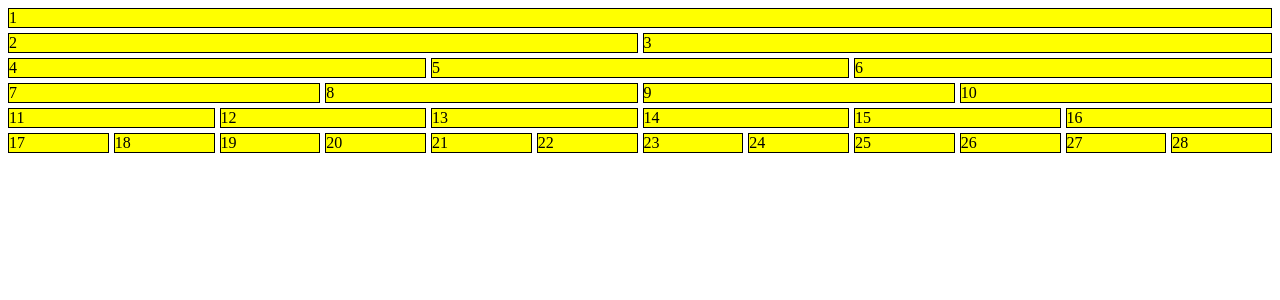
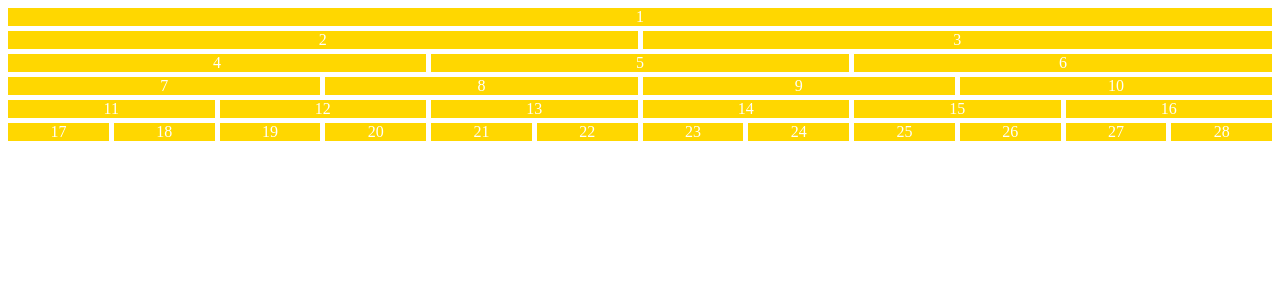
Before and after one commit to manu-lopez/daw, a PHP site: page / in a window 1280 px wide. Shown: the top 300 px of the page. Run offline with PHP 8.4, Linux system fonts and the light colour scheme.

Commit message:
Añade ejercicios grid DIW

```diff
--- a/DIW/grid3/index.html
+++ b/DIW/grid3/index.html
@@ -11,34 +11,34 @@
 
 <body>
   <div class="container">
-    <div class="cell n1">1</div>
-    <div class="cell n2">2</div>
-    <div class="cell n3">3</div>
-    <div class="cell n4">4</div>
-    <div class="cell n5">5</div>
-    <div class="cell n6">6</div>
-    <div class="cell n7">7</div>
-    <div class="cell n8">8</div>
-    <div class="cell n9">9</div>
-    <div class="cell n10">10</div>
-    <div class="cell n11">11</div>
-    <div class="cell n12">12</div>
-    <div class="cell n13">13</div>
-    <div class="cell n14">14</div>
-    <div class="cell n15">15</div>
-    <div class="cell n16">16</div>
-    <div class="cell n17">17</div>
-    <div class="cell n18">18</div>
-    <div class="cell n19">19</div>
-    <div class="cell n20">20</div>
-    <div class="cell n21">21</div>
-    <div class="cell n22">22</div>
-    <div class="cell n23">23</div>
-    <div class="cell n24">24</div>
-    <div class="cell n25">25</div>
-    <div class="cell n26">26</div>
-    <div class="cell n27">27</div>
-    <div class="cell n28">28</div>
+    <div class="cell">1</div>
+    <div class="cell">2</div>
+    <div class="cell">3</div>
+    <div class="cell">4</div>
+    <div class="cell">5</div>
+    <div class="cell">6</div>
+    <div class="cell">7</div>
+    <div class="cell">8</div>
+    <div class="cell">9</div>
+    <div class="cell">10</div>
+    <div class="cell">11</div>
+    <div class="cell">12</div>
+    <div class="cell">13</div>
+    <div class="cell">14</div>
+    <div class="cell">15</div>
+    <div class="cell">16</div>
+    <div class="cell">17</div>
+    <div class="cell">18</div>
+    <div class="cell">19</div>
+    <div class="cell">20</div>
+    <div class="cell">21</div>
+    <div class="cell">22</div>
+    <div class="cell">23</div>
+    <div class="cell">24</div>
+    <div class="cell">25</div>
+    <div class="cell">26</div>
+    <div class="cell">27</div>
+    <div class="cell">28</div>
   </div>
 </body>
 
--- a/DIW/grid3/style.css
+++ b/DIW/grid3/style.css
@@ -7,71 +7,29 @@
   grid-template-rows: repeat(6, 1fr);
 }
 
+
 .cell {
-  background-color: yellow;
-  border: 1px solid black;
+  color: white;
+  text-align: center;
+  background-color: gold;
 }
 
-.n1 {
-  grid-column: 1 / 13;
+.cell:nth-child(1) {
+  grid-column: span 12;
 }
 
-.n2 {
-  grid-column: 1 /7;
+.cell:nth-child(n+2):nth-child(-n+3) {
+  grid-column: span 6;
 }
 
-.n3 {
-  grid-column: 7 /13;
+.cell:nth-child(n+4):nth-child(-n+6) {
+  grid-column: span 4;
 }
 
-.n4 {
-  grid-column: 1 / 5;
+.cell:nth-child(n+7):nth-child(-n+10) {
+  grid-column: span 3;
 }
 
-.n5 {
-  grid-column: 5 / 9;
+.cell:nth-child(n+11):nth-child(-n+16) {
+  grid-column: span 2;
 }
-
-.n6 {
-  grid-column: 9 / 13;
-}
-
-.n7 {
-  grid-column: 1 / 4;
-}
-
-.n8 {
-  grid-column: 4 / 7;
-}
-
-.n9 {
-  grid-column: 7 / 10;
-}
-
-.n10 {
-  grid-column: 10 / 13;
-}
-
-.n11 {
-  grid-column: 1 / 3;
-}
-
-.n12 {
-  grid-column: 3 / 5;
-}
-
-.n13 {
-  grid-column: 5 / 7;
-}
-
-.n14 {
-  grid-column: 7 / 9;
-}
-
-.n15 {
-  grid-column: 9 / 11;
-}
-
-.n16 {
-  grid-column: 11 / 13;
-}
```
Also changed, not shown: DIW/grid5/index.html (added, +25 -0 lines), DIW/grid5/style.css (added, +43 -0 lines), DIW/grid6/index.html (added, +29 -0 lines), DIW/grid6/style.css (added, +65 -0 lines), DWES/Tema 2/README.md, 2 other files.
